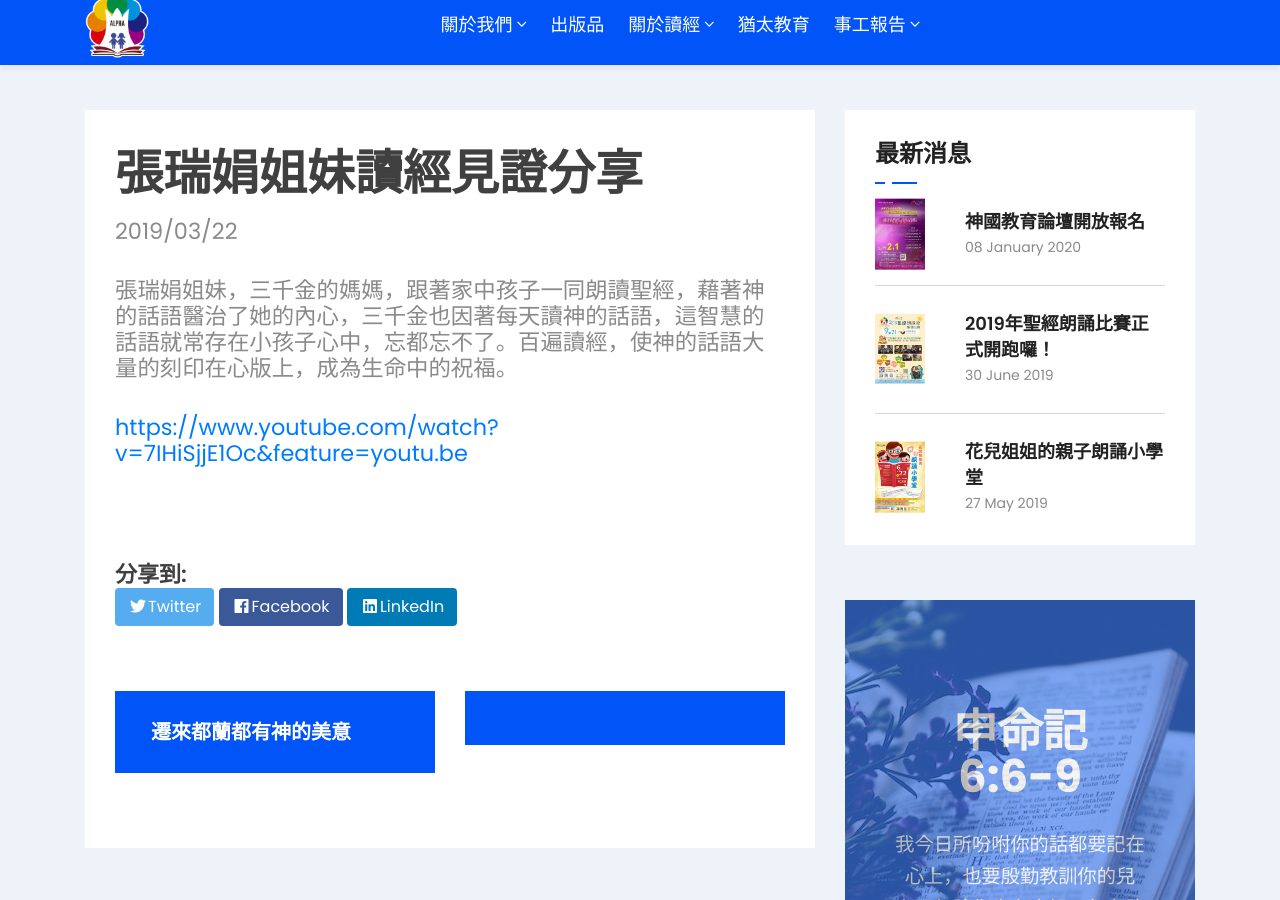
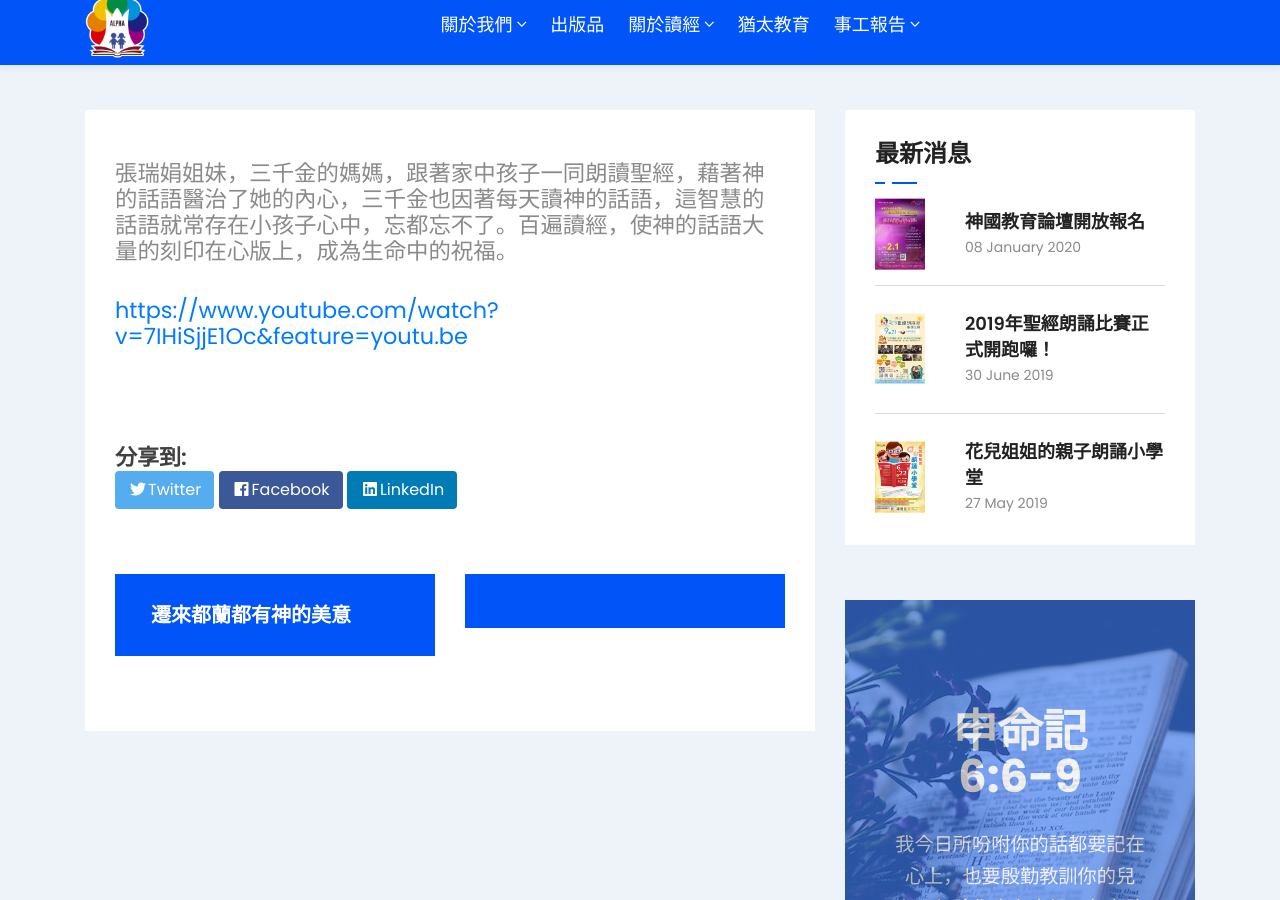
Before and after one commit to alpha6309/website, a Jekyll site: the page built from _testimony/張瑞娟姐妹讀經見證分享.md, in a window 1280 px wide and 900 px high, scrolled down 315 px. Built offline with Jekyll 4.4.1, drawn with Linux system fonts in a browser that asks for light colours.

Commit message:
Update 張瑞娟姐妹讀經見證分享.md

```diff
--- a/_testimony/張瑞娟姐妹讀經見證分享.md
+++ b/_testimony/張瑞娟姐妹讀經見證分享.md
@@ -5,10 +5,6 @@ date: 2019-03-22 00:00:00 +0800
 categories: [testimony]
 ---
 
-# 張瑞娟姐妹讀經見證分享
-
-2019/03/22
-
 張瑞娟姐妹，三千金的媽媽，跟著家中孩子一同朗讀聖經，藉著神的話語醫治了她的內心，三千金也因著每天讀神的話語，這智慧的話語就常存在小孩子心中，忘都忘不了。百遍讀經，使神的話語大量的刻印在心版上，成為生命中的祝福。
 
 [https://www.youtube.com/watch?v=7IHiSjjE1Oc&feature=youtu.be]()
```
